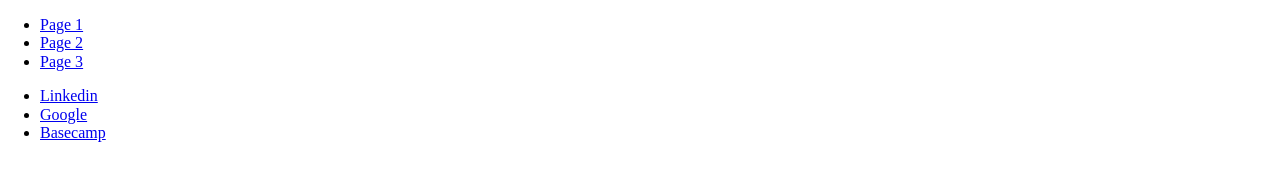
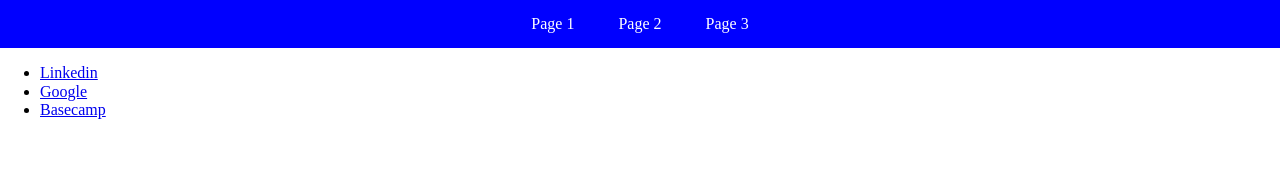
Before and after one commit to pippybot/lab8, a plain HTML site: page page3.html in a window 1280 px wide. Drawn offline with nearby package versions, Linux system fonts and the light colour scheme.

Commit message:
Update page3.html

```diff
--- a/page3.html
+++ b/page3.html
@@ -3,7 +3,7 @@
   <head>
     <meta charset="utf-8">
     <title>My Centered Navigation</title>
-    <link rel="stylesheet" href="css/style.css">
+    <link rel="stylesheet" href="comparison/mystyle.css">
     <link rel="stylesheet" type="text/css" href="css/normalize.css">
     <link rel="icon" href="http://web.iit.edu/sites/web/themes/iit_web/favicon.ico">
   </head>
```
